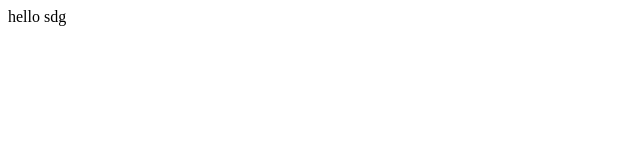
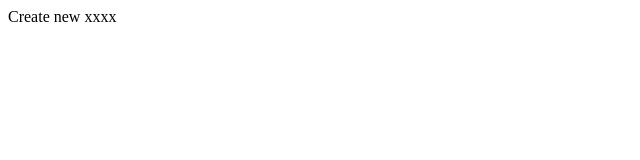
Before and after one commit to topnasi0147/hello_git, a plain HTML site: page index.html in a window 1280 px wide. Shown: the full height of the page, 0-640 px from the left. Drawn offline with Linux system fonts and the light colour scheme.

Commit message:
create new index

```diff
--- a/index.html
+++ b/index.html
@@ -6,6 +6,6 @@
     <title>Document</title>
 </head>
 <body>
-    hello sdg
+    Create new xxxx
 </body>
 </html>
```
